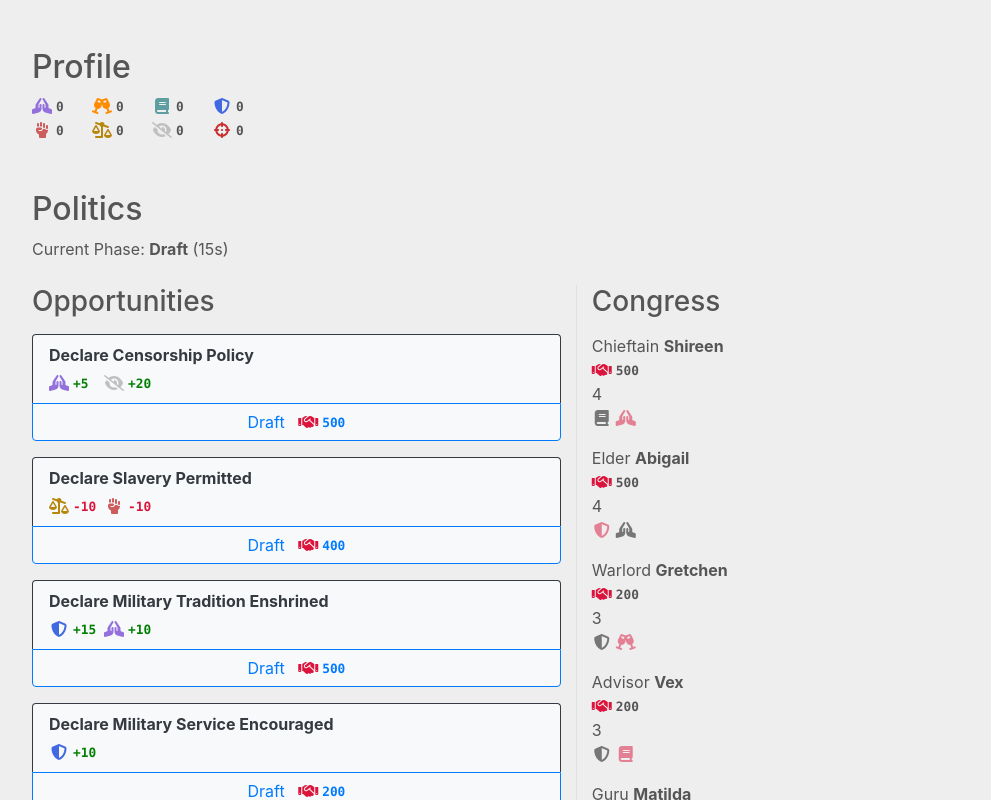
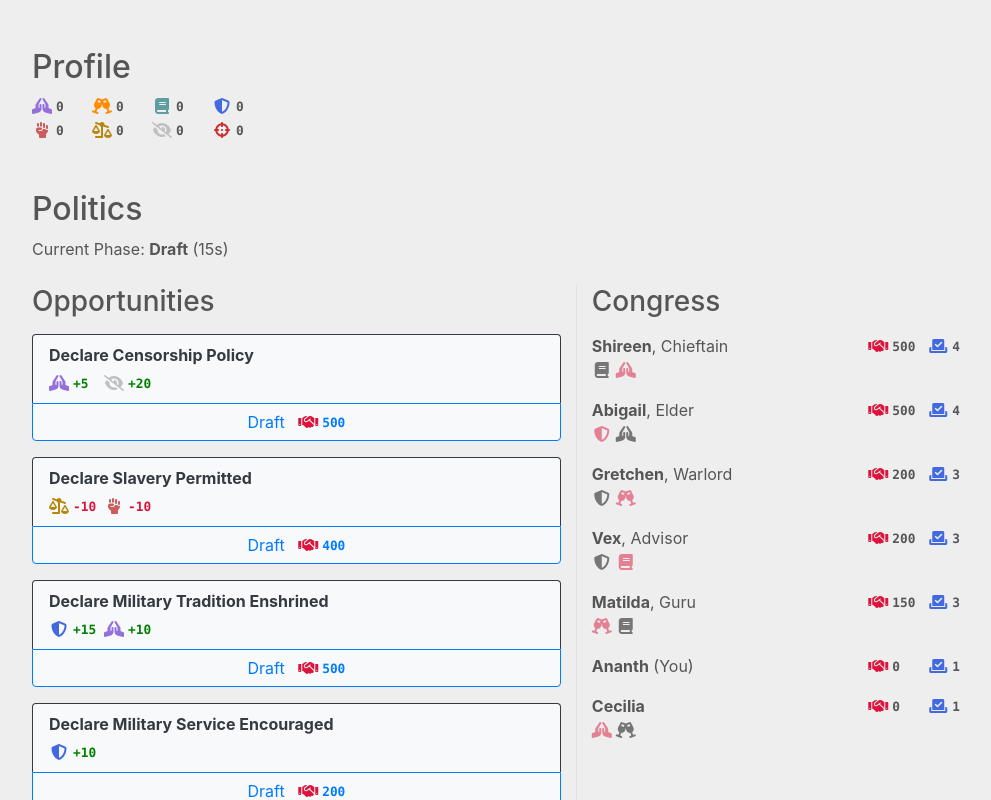
Before and after one commit to lilytastic/politics-sim, a React (Create React App) app: page /game in a window 1280 px wide. Shown: the top 800 px of the page, without its empty margins (144-1135 px from the left). Built offline with nearby package versions, Linux system fonts and the light colour scheme.

Commit message:
everyone has different vote weight

```diff
--- a/src/containers/Game.tsx
+++ b/src/containers/Game.tsx
@@ -199,7 +199,7 @@ class Game extends React.Component {
                   &nbsp;
                   <div className="d-inline-block font-weight-bold" style={{minWidth: '100px'}}>{stance?.label}</div>
                   &nbsp;
-                  {stance?.effects.map(x => (<span style={{minWidth: '60px'}} className="d-inline-block"><StatIcon key={x.stat} stat={x.stat} value={x.amount}></StatIcon></span>))}
+                  {stance?.effects.map(x => (<span key={x.stat} style={{minWidth: '60px'}} className="d-inline-block"><StatIcon stat={x.stat} value={x.amount}></StatIcon></span>))}
                 </li>
               );
             })}
@@ -231,9 +231,9 @@ class Game extends React.Component {
                     tabledBy={this.getById(this.props.actors, motion.onTable?.tabledBy || -1)}>
                   {this.props.phase?.id !== 'table' ?
                     <span>
-                      Yea: {this.props.actors?.reduce((acc: any, curr: any) => acc + (this.getVote(motion.id, curr.id)?.vote === 'yea' ? 1 : 0), 0) || 0}
+                      Yea: {this.props.actors?.reduce((acc, curr) => acc + (this.getVote(motion.id, curr.id)?.vote === 'yea' ? curr.voteWeight : 0), 0) || 0}
                       &nbsp;
-                      Nay: {this.props.actors?.reduce((acc: any, curr: any) => acc + (this.getVote(motion.id, curr.id)?.vote === 'nay' ? 1 : 0), 0) || 0}
+                      Nay: {this.props.actors?.reduce((acc, curr) => acc + (this.getVote(motion.id, curr.id)?.vote === 'nay' ? curr.voteWeight : 0), 0) || 0}
                     </span>
                   :
                     null
@@ -271,19 +271,25 @@ class Game extends React.Component {
         <div className="col-5 border-left">
           <h3 className="mb-3">Congress</h3>
           {this.props.actors.map((x, i) => (
-            <div className="mb-3" key={i}>
+            <div className="mb-3" key={x.id}>
+              <div className="d-flex justify-content-between">
                 <div>
-                {x.offices.length > 0 && (x.offices[0].name.basic + ' ')}
                   <b>{x.name}</b>
+                  {x.offices.length > 0 && (x.offices.map(office => ', ' + office.name.basic))}
                   {x.id === this.props.player.id && (<span>&nbsp;(You)</span>)}
                 </div>
-              <div><StatIcon stat='capital' value={x.state.capital}></StatIcon></div>
-              <div>{x.voteWeight}</div>
+                <div className="d-flex">
+                  <div style={{minWidth: '60px'}}><StatIcon stat='capital' value={x.state.capital}></StatIcon></div>
+                  <div><StatIcon stat='votes' value={x.voteWeight}></StatIcon></div>
+                </div>
+              </div>
+              <div className="d-flex">
                 {x.state.positions.map(position => (
-                <span key={position.stat} style={{opacity: position.passion / 100.0}}>
+                  <div key={position.stat} style={{opacity: position.passion / 100.0}}>
                     <StatIcon stat={position.stat} color={position.attitude !== 'raise' ? 'crimson' : 'initial'}></StatIcon>
-                </span>
+                  </div>
                 ))}
+              </div>
             </div>
           ))}
         </div>
--- a/src/models/stats.model.ts
+++ b/src/models/stats.model.ts
@@ -70,5 +70,10 @@ export const stats: {[id: string]: Stat} = {
     opposed: 'vigilance',
     description: `Our enemies are gathering, inside and out.`,
     icon: 'crosshairs'
+  },
+  'votes': {
+    label: 'Votes',
+    color: 'royalblue',
+    icon: 'vote-yea'
   }
 }
```
Lines whose indentation alone changed are shown as unchanged.
